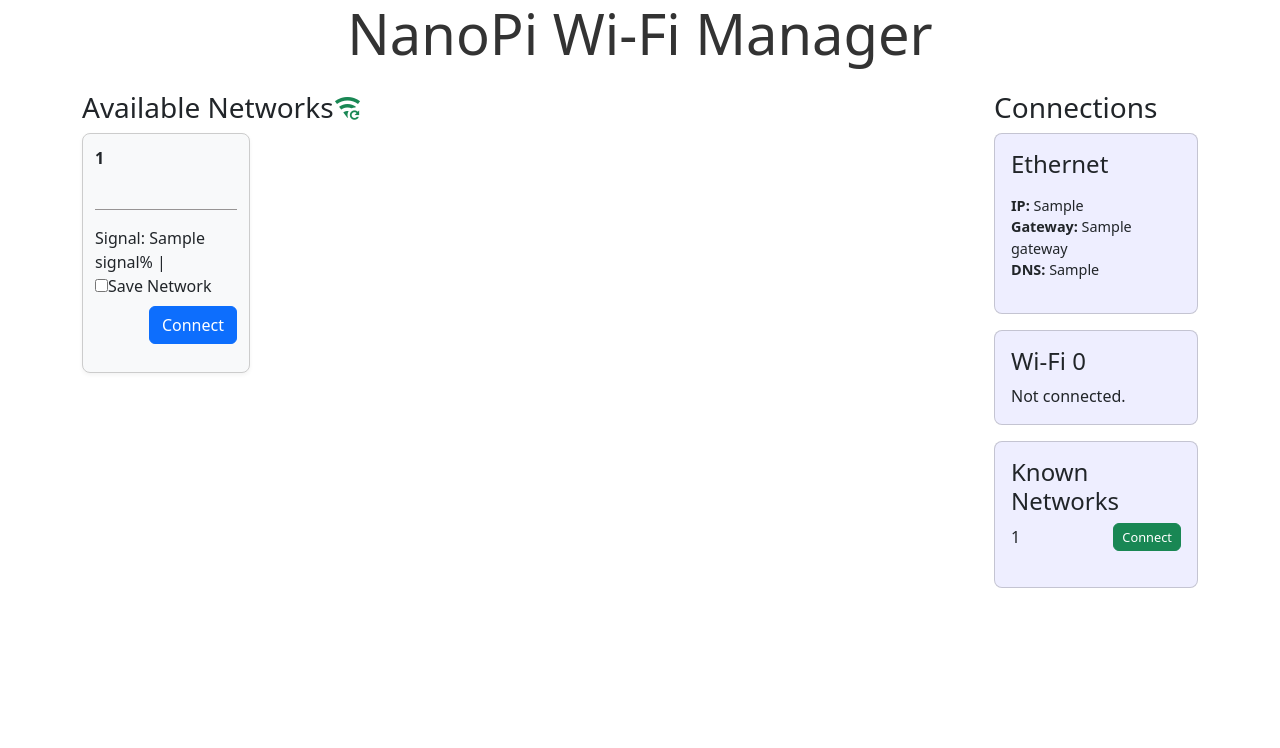
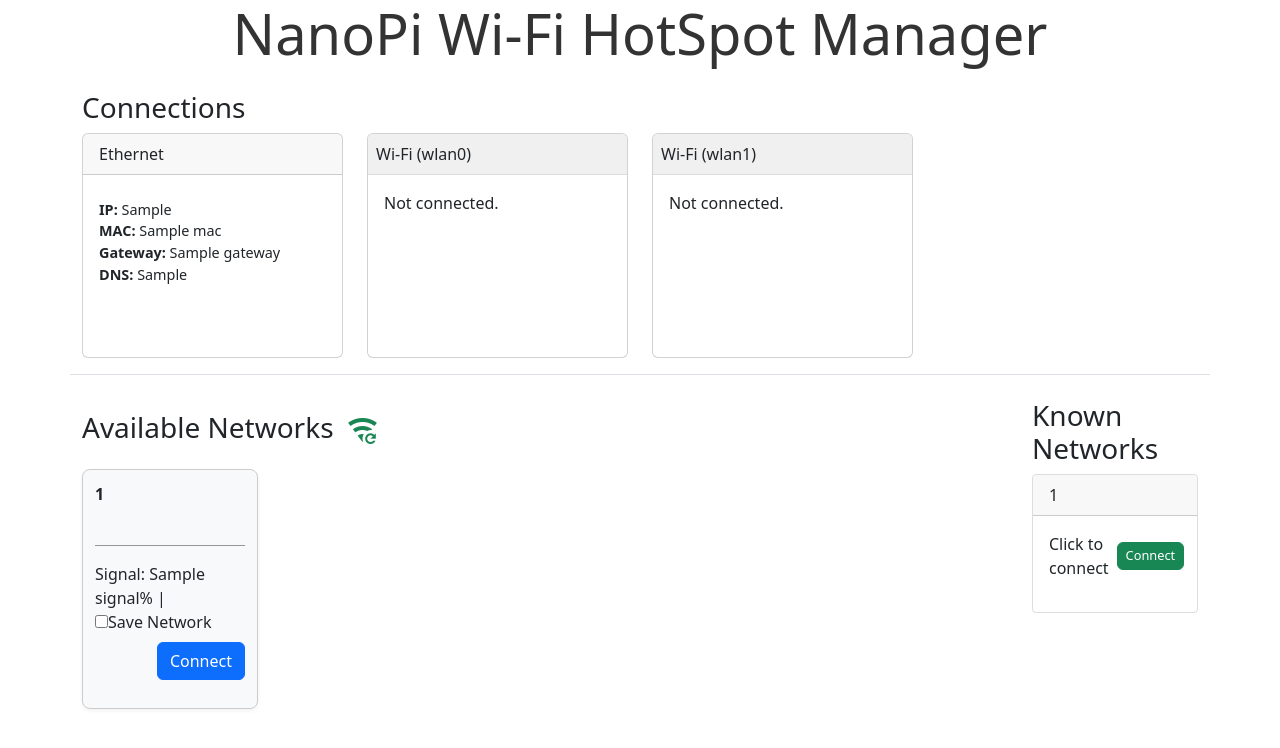
Before and after one commit to turtleo4/wifi-hotspot-control-panel, a Flask app: template templates/index.html in a window 1280 px wide. Shown: the top 748 px of the page. Run offline with Flask 3, Linux system fonts and the light colour scheme; the template is opened without the code that fills it: most values are stand-ins (such as "Sample title", 1, 10 or a date in 2020); some libraries are stand-ins or nearby versions.

Commit message:
Updates to page layout

```diff
--- a/app.py
+++ b/app.py
@@ -1,5 +1,5 @@
 from flask import Flask, render_template, request, redirect
-import json, os, jsonify, subprocess
+import json, os, subprocess
 from control.wifi import disconnect_wifi, get_connection_info
 
 app = Flask(__name__, template_folder=os.path.join(os.path.dirname(__file__), 'templates'))
@@ -121,7 +121,9 @@ def get_status():
     scanned = scan_wifi()
     known = load_known_networks()
     current = get_current_connection()
-    info_wifi = get_connection_info('wlan0') if current else {}
+    info_wifi_0 = get_connection_info('wlan0') if current else {}
+    info_wifi_1 = get_connection_info('wlan1') if current else {}
+    info_wifi_2 = get_connection_info('wlan2') if current else {}
     info_eth = get_connection_info('eth0') if current else {}
 
     # Hide known from scanned
@@ -139,6 +141,8 @@ def get_status():
         "known_visible": known_visible,
         "known_hidden": known_hidden,
         "current": current,
-        "wifi": info_wifi,
+        "wifi_0": info_wifi_0,
+        "wifi_1": info_wifi_1,
+        "wifi_2": info_wifi_2,
         "eth": info_eth,
     })
--- a/control/wifi.py
+++ b/control/wifi.py
@@ -33,12 +33,13 @@ def get_connection_info(interface):
                     encoding='utf-8'
                 ).strip()
                 parts = raw.split(':')
-                return parts[1].strip() if len(parts) > 1 else None
+                return ':'.join(parts[1:]).strip() if len(parts) > 1 else None
             except subprocess.CalledProcessError:
                 return None
 
         ip = safe_extract('IP4.ADDRESS')
         gateway = safe_extract('IP4.GATEWAY')
+        mac = safe_extract('GENERAL.HWADDR')
         dns_raw = subprocess.check_output(
             ['nmcli', '-t', '-f', 'IP4.DNS', 'device', 'show', interface],
             encoding='utf-8'
@@ -50,6 +51,7 @@ def get_connection_info(interface):
             "signal": int(signal),
             "ip": ip,
             "gateway": gateway,
+            "mac": mac,
             "dns": dns_list
         }
 
--- a/static/css/styles.css
+++ b/static/css/styles.css
@@ -1,4 +1,11 @@
+@media only screen and (min-width: 1400px) {
+  .container {
+    max-width: 1800px;
+  }
+}
+
 /* Layout Columns */
+/*
 .col-available {
   width: 80%;
   float: left;
@@ -8,7 +15,7 @@
 .col-sidebar {
   width: 20%;
   float: left;
-}
+} */
 
 /* Available Network Cards */
 .network-grid {
@@ -45,9 +52,9 @@
   font-size: 0.8rem;
 }
 
-.disconnect-btn {
+/* .disconnect-btn {
   margin-top: 0.5rem;
-}
+} */
 
 /* Hidden password field */
 .password-input.hidden {
@@ -102,3 +109,35 @@
 .wifi-signal-icon {
   color: #183bb8;
 }
+
+.connection-header {
+  display: flex;
+  justify-content: space-between;
+  align-items: center;
+  padding: 0.5rem;
+  background-color: #f0f0f0;
+  border-bottom: 1px solid #ddd;
+}
+
+.btn-disconnect {
+  margin: 0;
+}
+
+.connection-cards {
+  height: 225px;
+  margin-bottom: 1rem;
+}
+
+.connection-row {
+  margin-bottom: 2rem;
+}
+
+.known-ssid-card {
+  border: 1px solid #ddd;
+  border-radius: 4px;
+  margin-bottom: 0.5rem;
+}
+
+#refreshWiFiList {
+  font-size: 2rem;
+}
--- a/templates/available_networks.html
+++ b/templates/available_networks.html
@@ -1,4 +1,4 @@
-<h3>Available Networks<span class="mdi mdi-wifi-refresh text-success" id="refreshWiFiList"></span></h3>
+<h3>Available Networks<span class="mdi mdi-wifi-refresh text-success btn" id="refreshWiFiList"></span></h3>
 <div class="network-grid" id="networks-container">
   {% for net in networks %}
     <div class="card network-card">
--- a/templates/connections.html
+++ b/templates/connections.html
@@ -1,20 +1,40 @@
 <!-- templates/partials/connections.html -->
+<div class="row border-bottom mb-4 connection-row">
   <h3>Connections</h3>
-<div class="card">
-    <h4>Ethernet</h4>
+  <div class="col-3">
+    <div class="card connection-cards">
+      <div class="card-header">Ethernet</div>
+      <div class="card-body">
         <ul class="netinfo">
-        <li><strong>IP:</strong> {{ netinfo_eth.ip or 'N/A' }}</li>
-        <li><strong>Gateway:</strong> {{ netinfo_eth.gateway or 'N/A' }}</li>
+          <li>
+            <strong>IP:</strong> {{ netinfo_eth.ip or 'N/A' }}
+          </li>
+          <li>
+            <strong>MAC:</strong> {{ netinfo_eth.mac or 'N/A' }}
+          </li>
+          <li>
+            <strong>Gateway:</strong> {{ netinfo_eth.gateway or 'N/A' }}
+          </li>
           {% for dns_entry in netinfo_eth.dns %}
-        <li><strong>DNS:</strong> {{ dns_entry }}</li>
+            <li>
+              <strong>DNS:</strong> {{ dns_entry }}
+            </li>
           {% endfor %}
         </ul>
       </div>
-<div class="card">
+    </div>
+  </div>
+  <div class="col-3">
+    <div class="card connection-cards">
       {% if current %}
-    <!-- <div> -->
+        <div class="card-header connection-header">
+          <span>Wi-Fi (wlan0)</span>
+          <form method="post" action="/disconnect" class="btn-disconnect">
+            <button type="submit" class="btn disconnect-btn btn-danger">Disconnect</button>
+          </form>
+        </div>
+        <div class="card-body">
           {% set signal = netinfo_wifi_0.signal %}
-    <h4>Wi-Fi (wlan0)</h4>
           <span class="signal-icon">
             {% if signal >= 80 %}
               <span class="mdi mdi-wifi-strength-4 wifi-signal-icon"></span> {{ netinfo_wifi_0.ssid }}
@@ -28,20 +48,116 @@
               <span class="mdi mdi-wifi-strength-outline wifi-signal-icon"></span> {{ netinfo_wifi_0.ssid }}
             {% endif %}
           </span>
+          <ul class="netinfo">
+            <li>
+              <strong>IP:</strong> {{ netinfo_wifi_0.ip or 'N/A' }}
+            </li>
+            <li>
+              <strong>MAC:</strong> {{ netinfo_wifi_0.mac or 'N/A' }}
+            </li>
+            <li>
+              <strong>Gateway:</strong> {{ netinfo_wifi_0.gateway or 'N/A' }}
+            </li>
+            {% for dns_entry in netinfo_wifi_0.dns %}
+              <li>
+                <strong>DNS:</strong> {{ dns_entry }}
+              </li>
+            {% endfor %}
+          </ul>
+        </div>
+      {% else %}
+        <div class="card-header connection-header">Wi-Fi (wlan0)</div>
+        <div class="card-body">Not connected.</div>
+      {% endif %}
+    </div>
+  </div>
+  <div class="col-3">
+    <div class="card connection-cards">
+      {% if current %}
+        <div class="card-header connection-header">
+          <span>Wi-Fi (wlan1)</span>
+          <form method="post" action="/disconnect" class="btn-disconnect">
+            <button type="submit" class="btn disconnect-btn btn-danger">Disconnect</button>
+          </form>
+        </div>
+        <div class="card-body">
+          {% set signal = netinfo_wifi_1.signal %}
+          <span class="signal-icon">
+            {% if signal >= 80 %}
+              <span class="mdi mdi-wifi-strength-4 wifi-signal-icon"></span> {{ netinfo_wifi_1.ssid }}
+            {% elif signal >= 60 %}
+              <span class="mdi mdi-wifi-strength-3 wifi-signal-icon"></span> {{ netinfo_wifi_1.ssid }}
+            {% elif signal >= 40 %}
+              <span class="mdi mdi-wifi-strength-2 wifi-signal-icon"></span> {{ netinfo_wifi_1.ssid }}
+            {% elif signal >= 20 %}
+              <span class="mdi mdi-wifi-strength-1 wifi-signal-icon"></span> {{ netinfo_wifi_1.ssid }}
+            {% else %}
+              <span class="mdi mdi-wifi-strength-outline wifi-signal-icon"></span> {{ netinfo_wifi_1.ssid }}
+            {% endif %}
+          </span>
+          <ul class="netinfo">
+            <li>
+              <strong>IP:</strong> {{ netinfo_wifi_1.ip or 'N/A' }}
+            </li>
+            <li>
+              <strong>Gateway:</strong> {{ netinfo_wifi_1.gateway or 'N/A' }}
+            </li>
+            {% for dns_entry in netinfo_wifi_1.dns %}
+              <li>
+                <strong>DNS:</strong> {{ dns_entry }}
+              </li>
+            {% endfor %}
+          </ul>
+        </div>
+      {% else %}
+        <div class="card-header connection-header">Wi-Fi (wlan1)</div>
+        <div class="card-body">Not connected.</div>
+      {% endif %}
+    </div>
+  </div>
+  {# <div class="col-3">
+    <div class="card connection-cards">
+      {% if current %}
+        <div class="card-header connection-header">
+          <span>Wi-Fi (wlan2)</span>
+          <form method="post" action="/disconnect" class="btn-disconnect">
+            <button type="submit" class="btn disconnect-btn btn-danger">Disconnect</button>
+          </form>
+        </div>
+        <div class="card-body">
+          {% set signal = netinfo_wifi_1.signal %}
+          <span class="signal-icon">
+            {% if signal >= 80 %}
+              <span class="mdi mdi-wifi-strength-4 wifi-signal-icon"></span> {{ netinfo_wifi_2.ssid }}
+            {% elif signal >= 60 %}
+              <span class="mdi mdi-wifi-strength-3 wifi-signal-icon"></span> {{ netinfo_wifi_2.ssid }}
+            {% elif signal >= 40 %}
+              <span class="mdi mdi-wifi-strength-2 wifi-signal-icon"></span> {{ netinfo_wifi_2.ssid }}
+            {% elif signal >= 20 %}
+              <span class="mdi mdi-wifi-strength-1 wifi-signal-icon"></span> {{ netinfo_wifi_2.ssid }}
+            {% else %}
+              <span class="mdi mdi-wifi-strength-outline wifi-signal-icon"></span> {{ netinfo_wifi_2.ssid }}
+            {% endif %}
+          </span>
           <!-- </div> -->
           <ul class="netinfo">
-        <li><strong>IP:</strong> {{ netinfo_wifi_0.ip or 'N/A' }}</li>
-        <li><strong>Gateway:</strong> {{ netinfo_wifi_0.gateway or 'N/A' }}</li>
-        {% for dns_entry in netinfo_wifi_0.dns %}
-        <li><strong>DNS:</strong> {{ dns_entry }}</li>
+            <li>
+              <strong>IP:</strong> {{ netinfo_wifi_2.ip or 'N/A' }}
+            </li>
+            <li>
+              <strong>Gateway:</strong> {{ netinfo_wifi_2.gateway or 'N/A' }}
+            </li>
+            {% for dns_entry in netinfo_wifi_2.dns %}
+              <li>
+                <strong>DNS:</strong> {{ dns_entry }}
+              </li>
             {% endfor %}
           </ul>
-
-    <form method="post" action="/disconnect">
-        <button type="submit" class="btn disconnect-btn btn-danger">Disconnect</button>
-    </form>
+        </div>
       {% else %}
-    <h4>Wi-Fi 0</h4>
-    <div>Not connected.</div>
+        <div class="card-header connection-header">Wi-Fi (wlan2)</div>
+        <div class="card-body">Not connected.</div>
       {% endif %}
     </div>
+  </div> #}
+</div>
--- a/templates/index.html
+++ b/templates/index.html
@@ -1,6 +1,6 @@
 <html>
   <meta charset="UTF-8" />
-  <title>NanoPi Wi-Fi Manager</title>
+  <title>NanoPi Wi-Fi HotSpot Manager</title>
   <link rel="stylesheet" href="{{ url_for('static', filename='css/bootstrap.min.css') }}" />
   <link rel="stylesheet" href="{{ url_for('static', filename='css/styles.css') }}" />
   <link rel="stylesheet" href="{{ url_for('static', filename='css/materialdesignicons.min.css') }}" />
@@ -8,22 +8,16 @@
 </html>
 <body>
   <div class="container">
-    <h1 class="mb-4 page-header">NanoPi Wi-Fi Manager</h1>
+    <h1 class="mb-4 page-header">NanoPi Wi-Fi HotSpot Manager</h1>
     <div class="row">
-      <!-- Available Networks (80%) -->
-      <div class="col-available">
+      <div id="connections-container">
+        {% include 'connections.html' %}
+      </div>
+      <div class="col-10">
         {% include 'available_networks.html' %}
       </div>
-
-      <!-- Connected & Known (20%) -->
-      <div class="col-sidebar">
-        <div id="connections-container">
-          {% include 'connections.html' %}
-        </div>
-        <div class="card">
-          {% include 'known_networks.html' %}
-        </div>
-
+      <div class="col-2">
+        {% include 'known_networks.html' %}
       </div>
     </div>
   </div>
@@ -39,5 +33,9 @@
         pwInput.value = ''
       }
     }
+    const refreshButton = document.getElementById('refreshButton');
+    refreshButton.addEventListener('click', () => {
+      window.location.reload();
+    });
   </script>
 </body>
--- a/templates/known_networks.html
+++ b/templates/known_networks.html
@@ -1,20 +1,32 @@
-<h4>Known Networks</h4>
+<h3>Known Networks</h3>
 {% if known_visible or known_hidden %}
+  <div class="row">
     {% for ssid, password in known_visible.items() %}
+      <div class="col-12">
+        <div class="card known-ssid-card">
+          <div class="card-header known-header">{{ ssid }}</div>
+          <div class="card-body">
             <form method="post" action="/connect">
               <div class="known-entry">
-        <span>{{ ssid }}</span>
+                <span>Click to connect</span>
                 <input type="hidden" name="ssid" value="{{ ssid }}" />
                 <input type="hidden" name="password" value="{{ password }}" />
                 <button type="submit" class="btn connect-btn-sm btn-success">Connect</button>
               </div>
             </form>
+          </div>
+        </div>
+      </div>
     {% endfor %}
-
+  </div>
   {% for ssid in known_hidden %}
+    <div class="row">
+      <div class="col-12">
         <div class="known-entry">
           <span>{{ ssid }}</span>
           <span class="not-found">(out of range)</span>
+        </div>
+      </div>
     </div>
   {% endfor %}
 {% else %}
```
Lines whose indentation alone changed are shown as unchanged.
